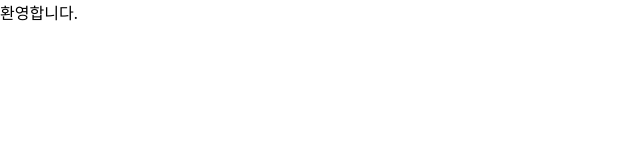
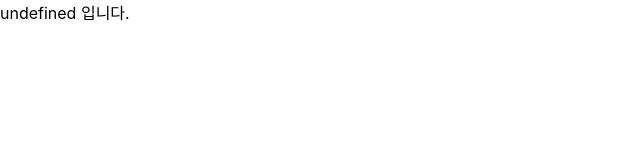
Before and after one commit to QQWaseokE/SK_Shieldus_Rookies_1st, a React (Create React App) app in the folder frontend/react/my-app/: page / in a window 1280 px wide. Shown: the top 160 px of the page, without its empty margins (0-640 px from the left). Built offline with nearby package versions, Linux system fonts and the light colour scheme.

Commit message:
함수에서 undefined를 반환하지 않도록 해야 함
6/28(금)

```diff
--- a/frontend/react/my-app/src/App.js
+++ b/frontend/react/my-app/src/App.js
@@ -2,12 +2,16 @@ import logo from './logo.svg';
 import './App.css';
 // import { Fragment } from 'react';
 
+function Name() {
+  const name = undefined;
+
+  return name || 'undefined 입니다.';
+}
+
 function App() {
-  const name = '홍길동';
-
   return (
     <>
-      { name === '홍길동' && '환영합니다.' }
+      <Name />
     </>
   );
 }
```
